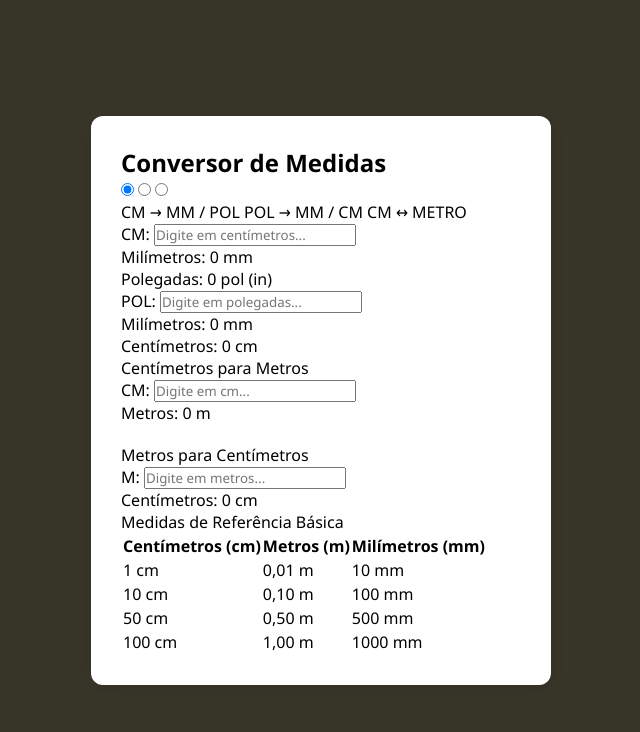
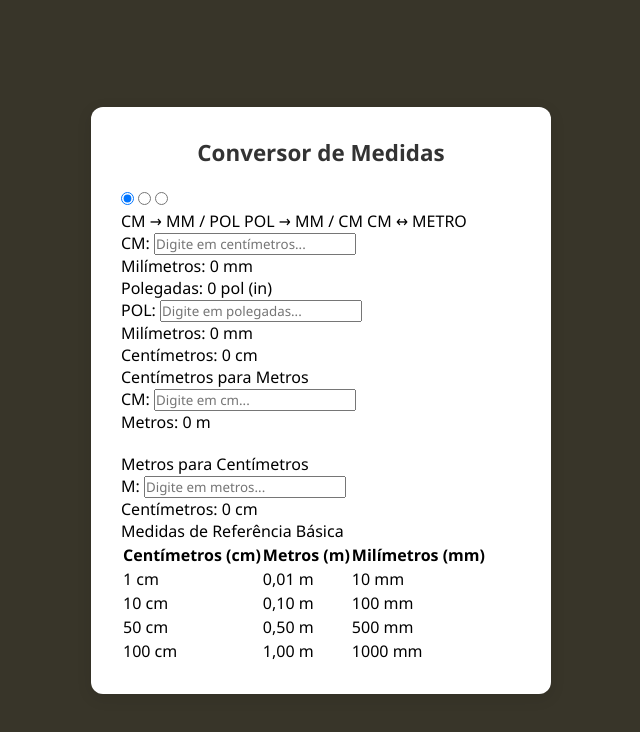
Before and after one commit to AgnaldoSouza47/conversor, a plain HTML site: page index.html in a window 1280 px wide. Shown: the whole page, without its empty margins (319-959 px from the left). Drawn offline with Linux system fonts and the light colour scheme.

Commit message:
estilizando o texto h2

```diff
--- a/css/conversor.css
+++ b/css/conversor.css
@@ -20,3 +20,9 @@ body {
     width: 100%;
     max-width: 460px;
 }
+h2 {
+    text-align: center;
+    color: #333333;
+    margin-bottom: 20px;
+    font-size: 1.4rem;
+}
```
